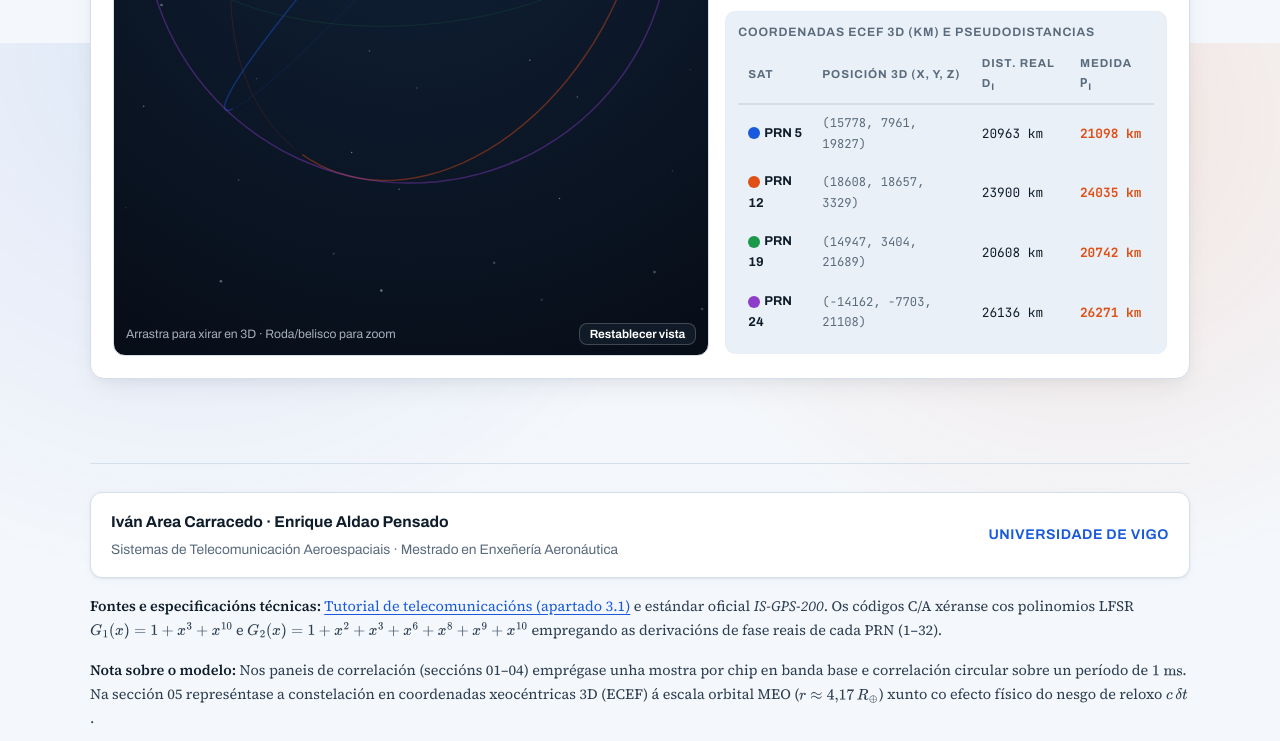
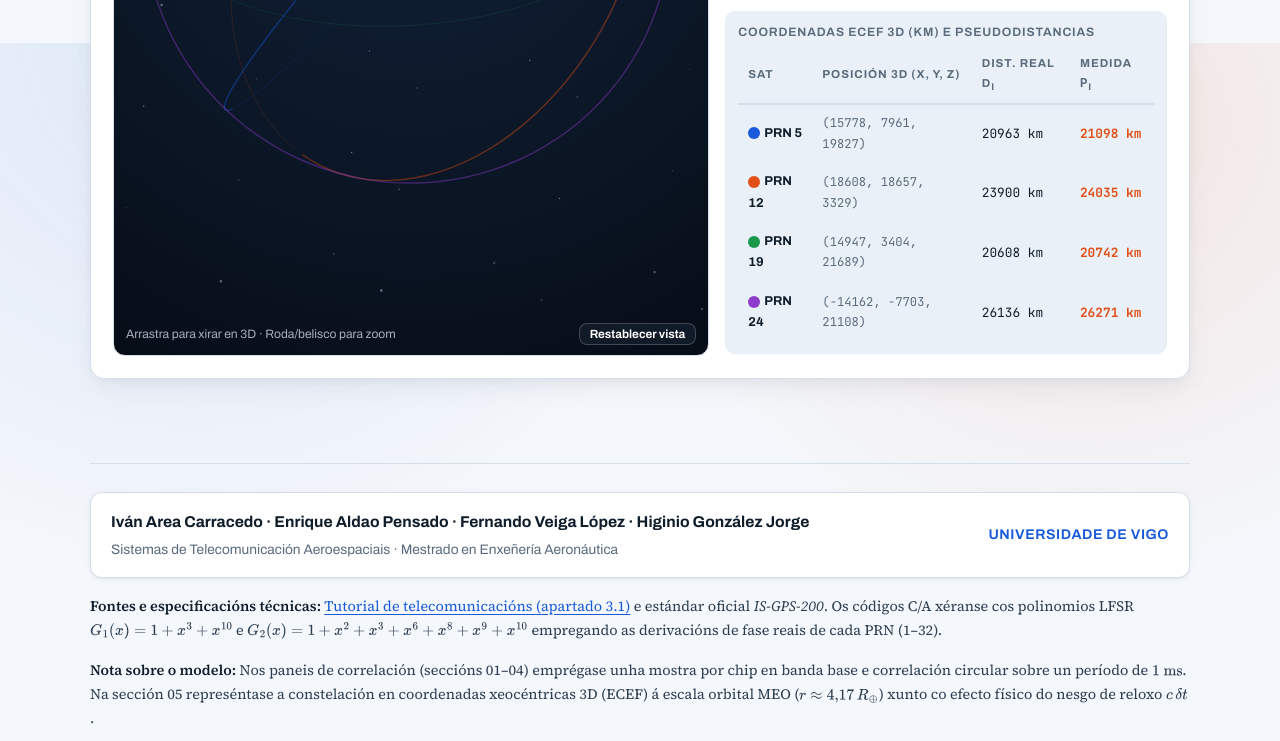
Before and after one commit to enriqueAP1998/enriqueAP1998.github.io, a plain HTML site: page index.html in a window 1280 px wide. Shown: the part 9557-10298 px from the top of the page. Drawn offline with nearby package versions, Linux system fonts and the light colour scheme.

Commit message:
Update index.html

```diff
--- a/index.html
+++ b/index.html
@@ -1238,7 +1238,7 @@ footer {
 <footer>
   <div class="footer-authors">
     <div>
-      <div class="names">Iván Area Carracedo · Enrique Aldao Pensado</div>
+      <div class="names">Iván Area Carracedo · Enrique Aldao Pensado · Fernando Veiga López · Higinio González Jorge</div>
       <div style="font-size:0.86rem;color:var(--muted);margin-top:2px">Sistemas de Telecomunicación Aeroespaciais · Mestrado en Enxeñería Aeronáutica</div>
     </div>
     <div class="univ">Universidade de Vigo</div>
```
